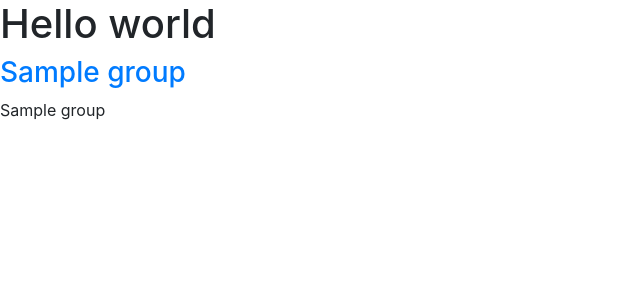
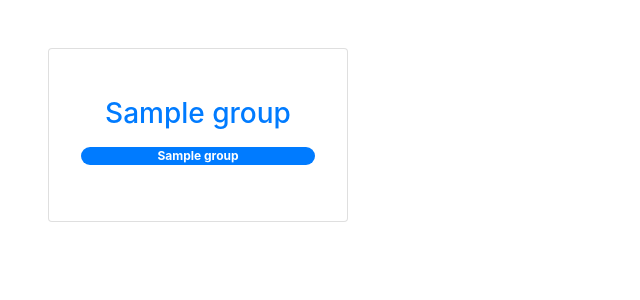
Before and after one commit to Marina-Banov/suri, a Django app: page / in a window 1280 px wide. Shown: the part 56-356 px from the top of the page, without its empty margins (0-640 px from the left). Run offline with Django 3.2, Linux system fonts and the light colour scheme; tables that the repository leaves empty hold one stand-in row (values such as "Sample post"); some libraries are stand-ins or nearby versions.

Commit message:
cards and display grid

```diff
--- a/main_app/static/main_app/style.css
+++ b/main_app/static/main_app/style.css
@@ -3,3 +3,21 @@ body {
     padding: 0;
     min-height: 100vh;
 }
+
+main .d-grid {
+    display: grid;
+    grid-template-rows: auto;
+    grid-template-columns: repeat(auto-fit, 300px);
+    grid-gap: 2rem;
+}
+
+main .d-grid a,
+main .d-grid a .card {
+    height: 100%;
+}
+
+main a:hover .card,
+main a:focus .card {
+    background: #f8f9fa;
+    transition: 150ms;
+}
--- a/main_app/templates/main_app/index.html
+++ b/main_app/templates/main_app/index.html
@@ -3,14 +3,17 @@
 {% block content %}
     {% include 'header.html' %}
 
-    <main>
-        <h1>Hello world</h1>
+    <main class="mx-5 py-5">
+        <div class="d-grid">
         {% for group in all_groups %}
-            <div>
-                <h3><a href="{% url 'groups' group_id=group.id %}">{{ group.group_name }}</a></h3>
-                <span>{{ group.field_name }}</span>
+            <a class="text-decoration-none text-center" href="{% url 'groups' group_id=group.id %}">
+            <div class="card px-4 py-5 justify-content-center">
+                <h3>{{ group.group_name }}</h3>
+                <span class="badge badge-pill badge-primary m-2 no-underline">{{ group.field_name }}</span>
             </div>
+            </a>
         {% endfor %}
+        </div>
     </main>
 
 {% endblock %}
```
